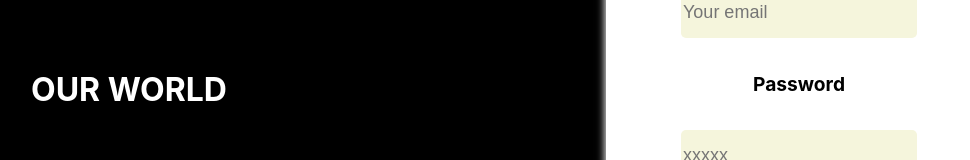
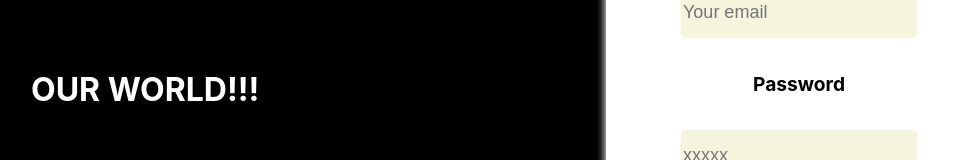
Before and after one commit to erikhansenmujica/OurWorld, a React (Vite) app: page /login in a window 1280 px wide. Shown: the part 311-471 px from the top of the page, without its empty margins (289-1259 px from the left). Built offline with nearby package versions, Linux system fonts and the light colour scheme; what cesium, web3 would draw is missing.

Commit message:
feat: docekrfile and CI

```diff
--- a/src/components/Login/index.tsx
+++ b/src/components/Login/index.tsx
@@ -62,7 +62,7 @@
   };
   return (
     <div className={styles.container}>
-      <h1 className={styles.title}>OUR WORLD</h1>
+      <h1 className={styles.title}>OUR WORLD!!!</h1>
       <div className={styles.box}>
         <h1>Login to OurWorld</h1>
         <form className={styles.inputsBox} onChange={onChange}>
```
Also changed, not shown: .gitlab-ci.yml.
